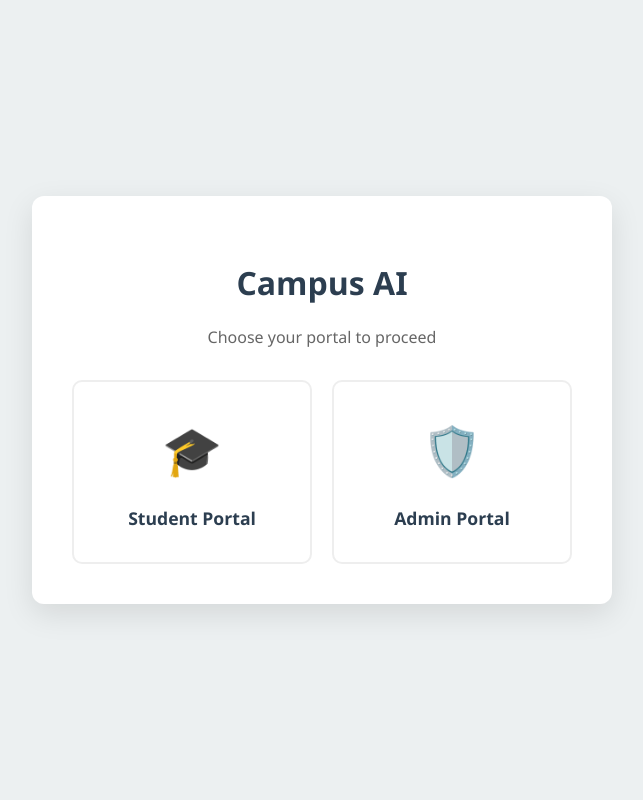
After one commit to Pranav1225P/final, a Flask app: template templates/portal_selection.html in a window 1280 px wide. The commit adds this page. Shown: the whole page, without its empty margins (318-961 px from the left). Run offline with Flask 3, Linux system fonts and the light colour scheme; the template is opened without the code that fills it, so the values that code supplies are empty.

Commit message:
Implement Portal Selection landing page

```diff
--- a/app.py
+++ b/app.py
@@ -165,7 +165,14 @@ def run_ai_matching(found_report_id):
 @app.route('/')
 def index():
     if 'user_id' in session:
+        if session.get('role') == 'ADMIN':
+            return redirect(url_for('admin_dashboard'))
         return redirect(url_for('chatbot'))
+    return render_template('portal_selection.html')
+
+@app.route('/select_role/<role>')
+def select_role(role):
+    session['target_role'] = role.upper()
     return redirect(url_for('login'))
 
 @app.route('/login', methods=['GET', 'POST'])
--- /dev/null
+++ b/templates/portal_selection.html
@@ -0,0 +1,102 @@
+<!DOCTYPE html>
+<html lang="en">
+
+<head>
+    <meta charset="UTF-8">
+    <meta name="viewport" content="width=device-width, initial-scale=1.0">
+    <title>Select Portal | Campus AI</title>
+    <link rel="stylesheet" href="{{ url_for('static', filename='css/style.css') }}">
+    <link href="https://fonts.googleapis.com/css2?family=Inter:wght@400;600;700&display=swap" rel="stylesheet">
+    <style>
+        .portal-selection-body {
+            background-color: var(--light-grey);
+            height: 100vh;
+            display: flex;
+            align-items: center;
+            justify-content: center;
+            margin: 0;
+        }
+
+        .portal-card {
+            background: white;
+            padding: 40px;
+            border-radius: 12px;
+            box-shadow: 0 10px 30px rgba(0, 0, 0, 0.1);
+            text-align: center;
+            max-width: 500px;
+            width: 100%;
+        }
+
+        .portal-card h1 {
+            color: var(--dark-grey);
+            margin-bottom: 10px;
+            font-size: 2rem;
+        }
+
+        .portal-card p {
+            color: #666;
+            margin-bottom: 30px;
+        }
+
+        .portal-options {
+            display: grid;
+            grid-template-columns: 1fr 1fr;
+            gap: 20px;
+        }
+
+        .portal-option {
+            text-decoration: none;
+            padding: 30px 20px;
+            border: 2px solid #eee;
+            border-radius: 10px;
+            transition: all 0.3s ease;
+            display: flex;
+            flex-direction: column;
+            align-items: center;
+            gap: 15px;
+        }
+
+        .portal-option:hover {
+            border-color: var(--steel-blue);
+            background-color: rgba(118, 134, 146, 0.05);
+            transform: translateY(-5px);
+        }
+
+        .portal-option .icon {
+            font-size: 3rem;
+        }
+
+        .portal-option span {
+            font-weight: 700;
+            color: var(--dark-grey);
+            font-size: 1.1rem;
+        }
+
+        .portal-option.student i {
+            color: var(--steel-blue);
+        }
+
+        .portal-option.admin i {
+            color: #444d56;
+        }
+    </style>
+</head>
+
+<body class="portal-selection-body">
+    <div class="portal-card">
+        <h1>Campus AI</h1>
+        <p>Choose your portal to proceed</p>
+        <div class="portal-options">
+            <a href="{{ url_for('select_role', role='student') }}" class="portal-option student">
+                <div class="icon">🎓</div>
+                <span>Student Portal</span>
+            </a>
+            <a href="{{ url_for('select_role', role='admin') }}" class="portal-option admin">
+                <div class="icon">🛡️</div>
+                <span>Admin Portal</span>
+            </a>
+        </div>
+    </div>
+</body>
+
+</html>
```
Also changed, not shown: templates/login.html (+9 -6 lines).
